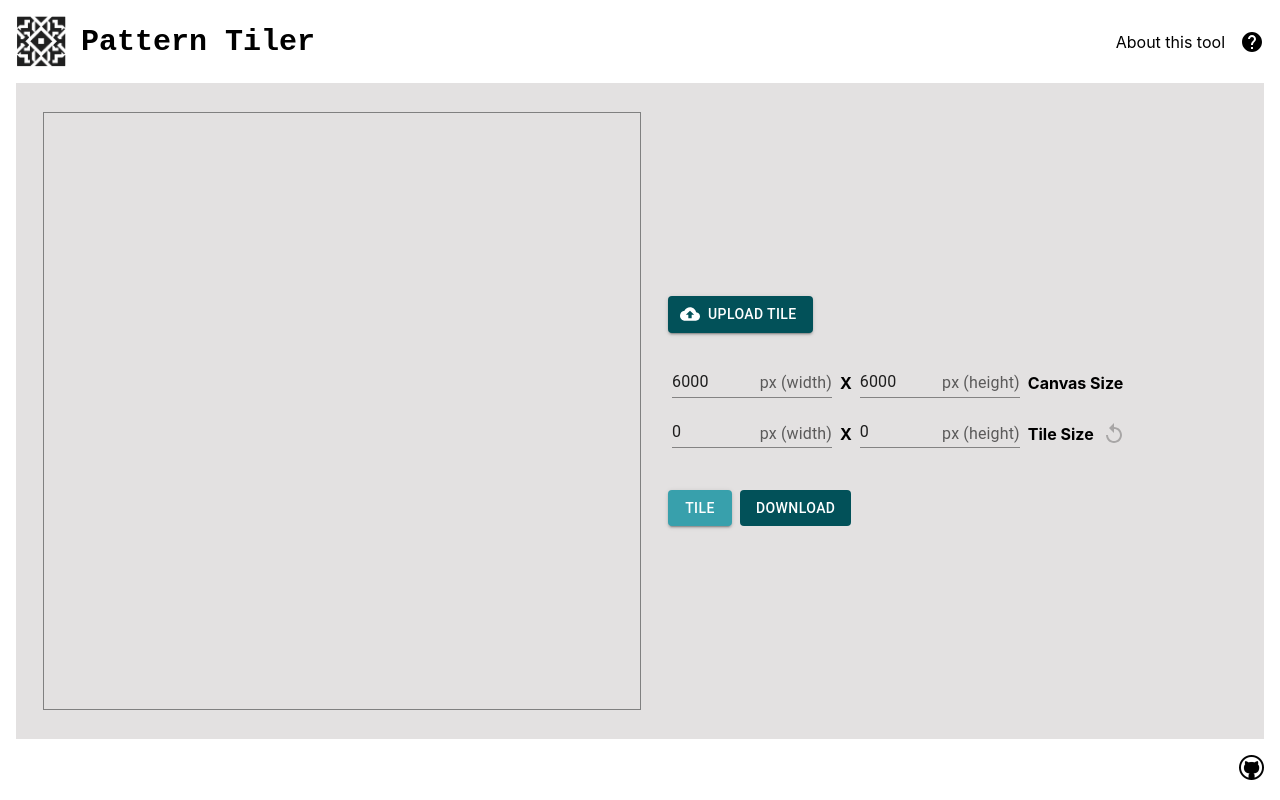
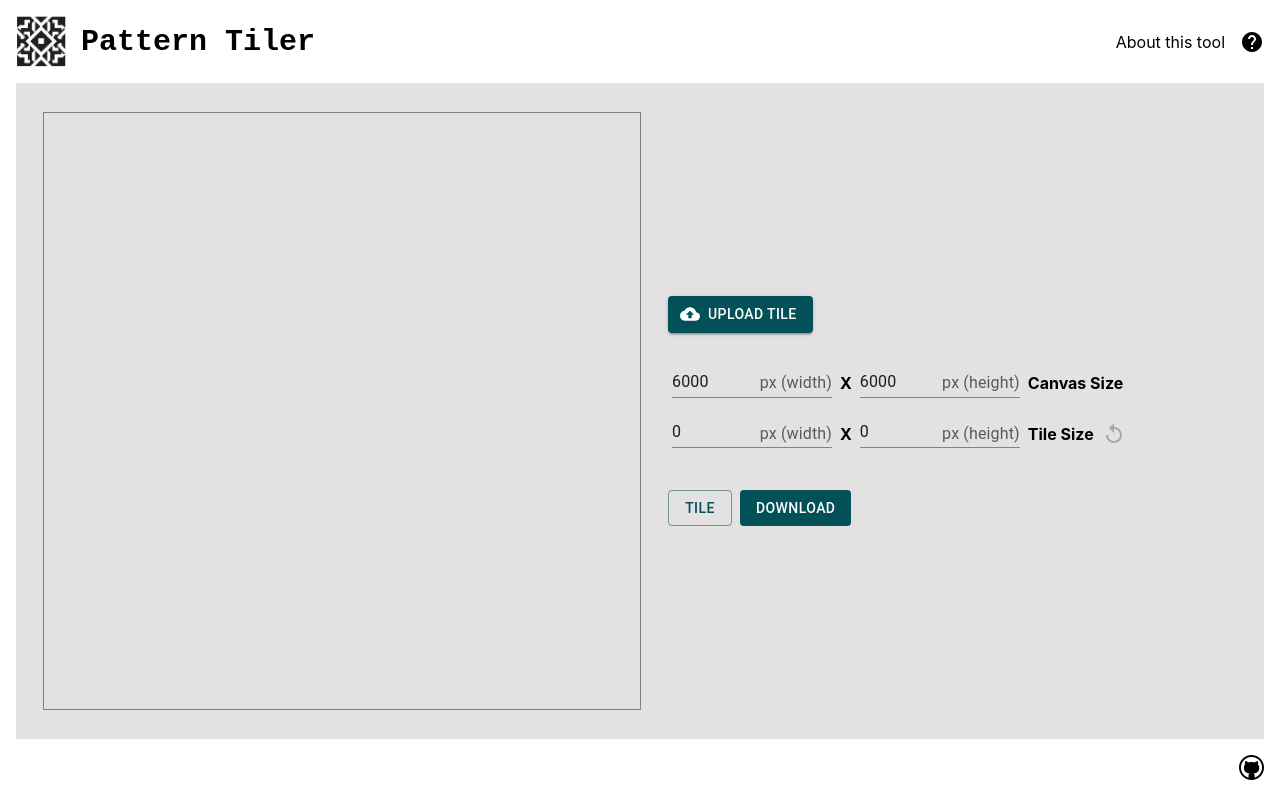
Before and after one commit to VeraZab/pattern-tiler, a React (Create React App) app: page / in a window 1280 px wide. Built offline with nearby package versions, Linux system fonts and the light colour scheme.

Commit message:
small adjustments

```diff
--- a/src/components/Controls.tsx
+++ b/src/components/Controls.tsx
@@ -1,6 +1,6 @@
 import CloudUploadIcon from "@mui/icons-material/CloudUpload";
 import ReplayIcon from "@mui/icons-material/Replay";
-import { Box, Button, IconButton, InputAdornment, TextField } from "@mui/material";
+import { Box, Button, IconButton, InputAdornment, TextField, Tooltip } from "@mui/material";
 import { ChangeEvent } from "react";
 
 import {
@@ -226,6 +226,9 @@ const Controls: React.FC<ControlsProps> = ({
 
           <Box sx={controlsTextStyles}>Tile Size</Box>
 
+
+          <Tooltip className="tooltip" title="Reset to original tile dimensions.">
+            <Box>
               <IconButton
                 onClick={() => {
                   setTileState((prev) => ({
@@ -239,11 +242,14 @@ const Controls: React.FC<ControlsProps> = ({
                 <ReplayIcon />
               </IconButton>
             </Box>
+          </Tooltip>
+
+        </Box>
       </Box>
 
       <Box sx={mainActionsContainerStyles}>
         <Box sx={tileContainerStyles}>
-          <Button variant="contained" color="secondary" onClick={tile} >
+          <Button variant="outlined" onClick={tile} >
             Tile
           </Button>
         </Box>
@@ -254,7 +260,7 @@ const Controls: React.FC<ControlsProps> = ({
           </Button>
         </Box>
       </Box>
-    </Box>
+    </Box >
   );
 };
 
```
Lines whose indentation alone changed are shown as unchanged.
